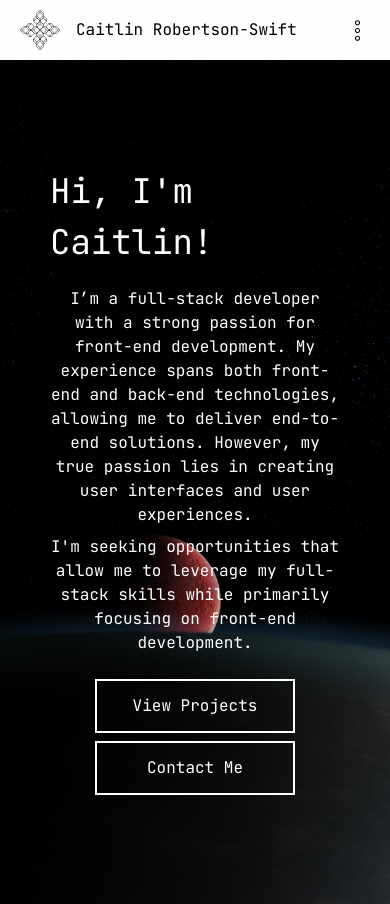
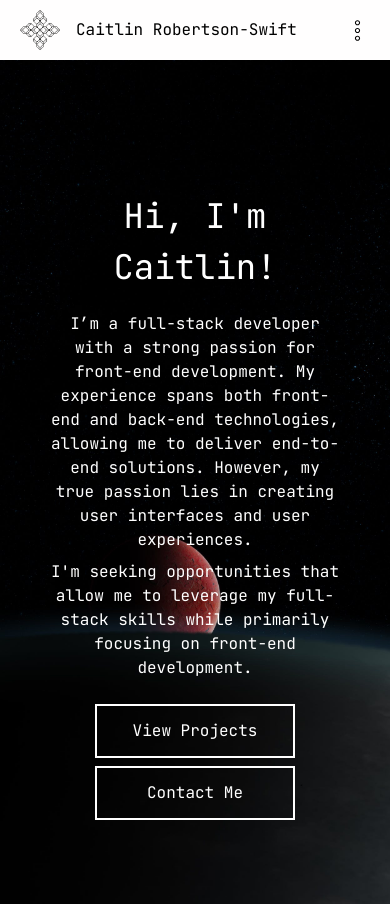
Before and after one commit to caitlin-rs/my-site, a React (Create React App) app: page / in a window 390 px wide. Built offline with nearby package versions, Linux system fonts and the light colour scheme.

Commit message:
Still trying to get it right

```diff
--- a/src/pages/ContactPage.jsx
+++ b/src/pages/ContactPage.jsx
@@ -17,14 +17,14 @@ export const ContactPage = () => {
             <NavBar/>
 
             {/* Row */}
-            <div className='image' style={{backgroundImage: `url(${require('../assets/4.jpg')})`, height: '100vh'}}>
+            <div className='image' style={{backgroundImage: `url(${require('../assets/4.jpg')})`}}>
                 <div className='con-container'>
                     {/* Text */}
                     <div className='con-text-container'>
                         {/* Title */}
                         <header class="font-header-dark">Contact Me</header>
                         <div className='con-icon-text'>
-                            <div style={{ display: 'flex', flexDirection: 'row', justifyContent: 'flex-start', alignItems: 'center'}}>
+                            <div style={{display: 'flex', flexDirection: 'row', justifyContent: 'flex-start', alignItems: 'center'}}>
                                 <FiPhone size={30} style={{margin: 4}}/>
                                 <text className='phone number' class='font-20-dark' style={{marginLeft: 20}}>076 252 3426</text>
                             </div>
--- a/src/pages/EduPage.jsx
+++ b/src/pages/EduPage.jsx
@@ -26,7 +26,7 @@ export const EduPage = () => {
             </Helmet>
             <NavBar/>
 
-            <div className='image' style={{backgroundImage: `url(${require('../assets/3.jpg')})`, height: '100%'}}>
+            <div className='image' style={{backgroundImage: `url(${require('../assets/3.jpg')})`}}>
             <div className='edu-container'>s
                 {/* Education */}
                 <div className='edu-sub-container'>
--- a/src/pages/WorkPage.jsx
+++ b/src/pages/WorkPage.jsx
@@ -10,7 +10,7 @@ export const WorkPage = () => {
             </Helmet>
             <NavBar/>
 
-            <body className='image' style={{backgroundImage: `url(${require('../assets/2.jpg')})`, display: 'flex', flexDirection: 'row', height: '100vh'}}>
+            <body className='image' style={{backgroundImage: `url(${require('../assets/2.jpg')})`, display: 'flex', flexDirection: 'row'}}>
                 <div style={{ width: '700px', display: 'flex', flexDirection: 'column', justifyContent: 'start', paddingLeft: 40, paddingRight: 40, paddingTop: 20}}>
                     <header class="font-header">Work Experience</header>
 
--- a/src/styles/CommonStyles.css
+++ b/src/styles/CommonStyles.css
@@ -291,12 +291,13 @@ animation: fadeIn 0.5s forwards;
     background-position: center;
     background-repeat: no-repeat;
     margin: auto;
+    height: 100hv
   }
   .image {
     background-image: url('../assets/red-smaller.jpg');
     background-size: cover;
     background-position: center;
-    height: 130vh
+    height: 100hv
   }
   .home-buttons {
     display: flex;
@@ -389,13 +390,10 @@ animation: fadeIn 0.5s forwards;
         margin-top: 20px;
     }
     .home-container {
-        display: flex;
-        flex-direction: column;
-        justify-content: center;
-        align-items: center;
-        height: 100vh;
+        padding-top: 50px;
+        padding-right: 50px;
         padding-left: 50px;
-        padding-right: 50px;
+        text-align: center;
     }
     .proj-container {
         display: flex;
@@ -423,7 +421,7 @@ animation: fadeIn 0.5s forwards;
     }
     .grid-container {
         display: grid;
-        grid-template-columns: repeat(4, 1fr);
+        grid-template-columns: repeat(3, 1fr);
         gap: 10px;
         padding-top: 10px;
         padding-bottom: 10px;
@@ -442,18 +440,18 @@ animation: fadeIn 0.5s forwards;
     .con-text-container {
         padding: 20px;
         height: 300px;
-        display: flex;
-        flex-direction: column;
-        justify-content: space-between;
+        align-items: center;
         background-color: rgba(255, 255, 255, 0.4);
     }
     .con-form-container {
         padding-bottom: 20px;
+
+        align-items: center;
     }
     .con-form-inputs {
         width: 100%;
         border: 2px solid rgb(0, 0, 0);
-        outline: none
+        outline: none;
     }
     .con-form-msg-inputs {
         width: 100%;
```
